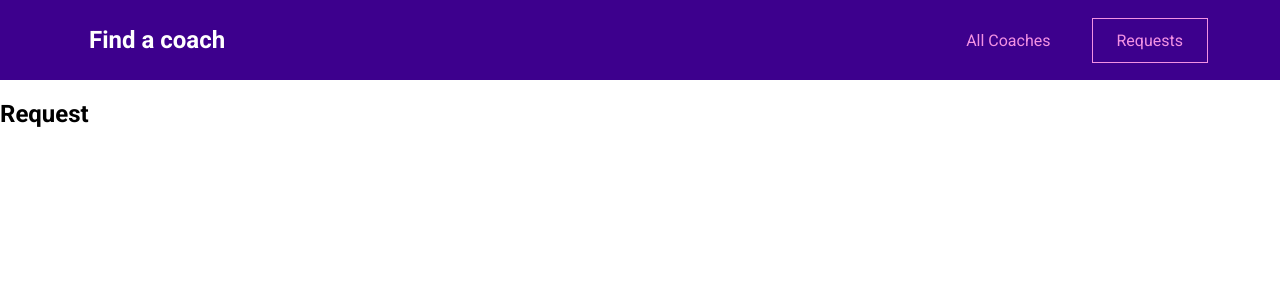
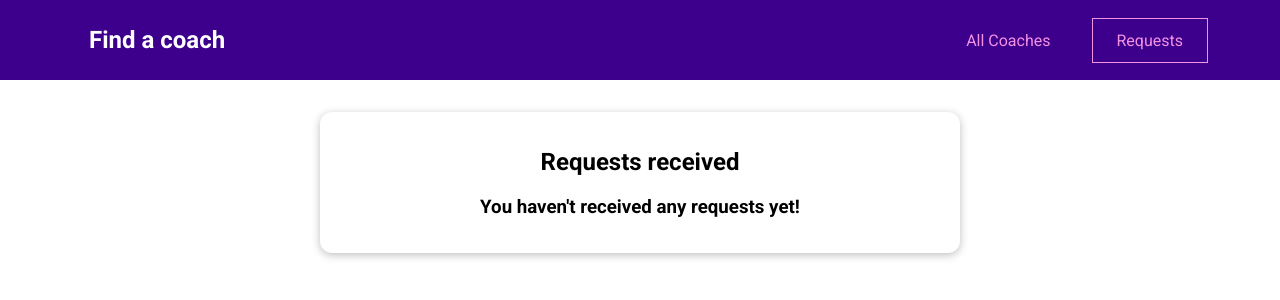
Before and after one commit to NuraiG/Web-app-using-Vue.js, a Vue app: page /request in a window 1280 px wide. Shown: the top 300 px of the page. Built offline with nearby package versions, Linux system fonts and the light colour scheme.

Commit message:
Added request item

```diff
--- /dev/null
+++ b/src/components/requests/RequestItem.vue
@@ -0,0 +1,42 @@
+<template>
+  <li>
+    <div>
+      <a :href="emailLink">{{ email }}</a>
+    </div>
+    <p>{{ message }}</p>
+  </li>
+</template>
+
+<script>
+export default {
+  props: ["email", "message"],
+  computed: {
+    emailLink() {
+      return "mailto:" + this.email;
+    },
+  },
+};
+</script>
+
+<style scoped>
+li {
+  margin: 1rem 0;
+  border: 1px solid #ccc;
+  padding: 1rem;
+}
+
+a {
+  color: #3d008d;
+  text-decoration: none;
+  font-weight: bold;
+}
+
+a:hover,
+a:active {
+  color: #8d007a;
+}
+
+p {
+  margin: 0.5rem 0 0 0;
+}
+</style>
--- a/src/pages/request/RequestReceived.vue
+++ b/src/pages/request/RequestReceived.vue
@@ -1,3 +1,47 @@
 <template>
-    <h2>Request</h2>
+  <section>
+    <base-card>
+      <header><h2>Requests received</h2></header>
+      <ul v-if="hasRequests">
+        <request-item
+          v-for="request in requestReceived"
+          :key="request.id"
+          :email="request.userEmail"
+          :message="request.message"
+        ></request-item>
+      </ul>
+      <h3 v-if="!hasRequests">You haven't received any requests yet!</h3>
+    </base-card>
+  </section>
 </template>
+
+<script>
+import RequestItem from "../../components/requests/RequestItem.vue";
+export default {
+  components: { RequestItem },
+  computed: {
+    requestReceived() {
+      return this.$store.getters["request/requests"];
+    },
+    hasRequests() {
+      return this.$store.getters["request/hasRequests"];
+    },
+  },
+};
+</script>
+
+<style scoped>
+header {
+  text-align: center;
+}
+ul {
+  list-style: none;
+  margin: 2rem auto;
+  padding: 0;
+  max-width: 30rem;
+}
+
+h3 {
+  text-align: center;
+}
+</style>
--- a/src/store/modules/requests/actions.js
+++ b/src/store/modules/requests/actions.js
@@ -6,7 +6,6 @@ export default {
       userEmail: payload.email,
       message: payload.message,
     };
-    console.log(newRequest);
     context.commit("addRequest", newRequest);
   },
 };
--- a/src/store/modules/requests/getters.js
+++ b/src/store/modules/requests/getters.js
@@ -0,0 +1,8 @@
+export default {
+  requests(state) {
+    return state.requests;
+  },
+  hasRequests(state) {
+    return state.requests && state.requests.length;
+  },
+};
```
